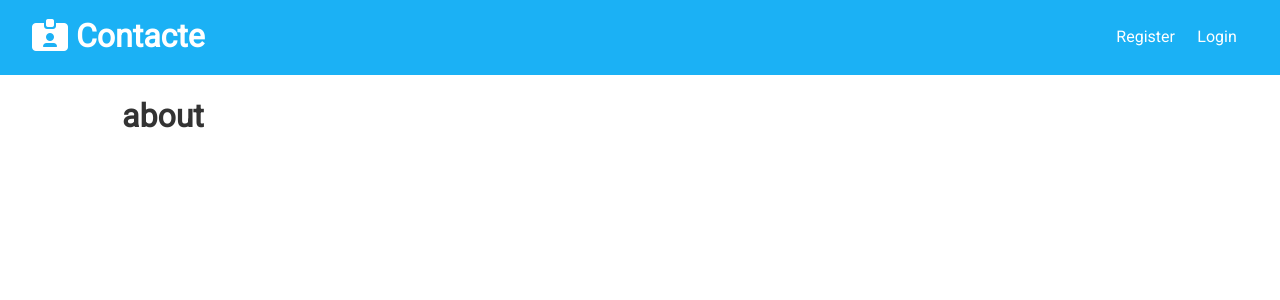
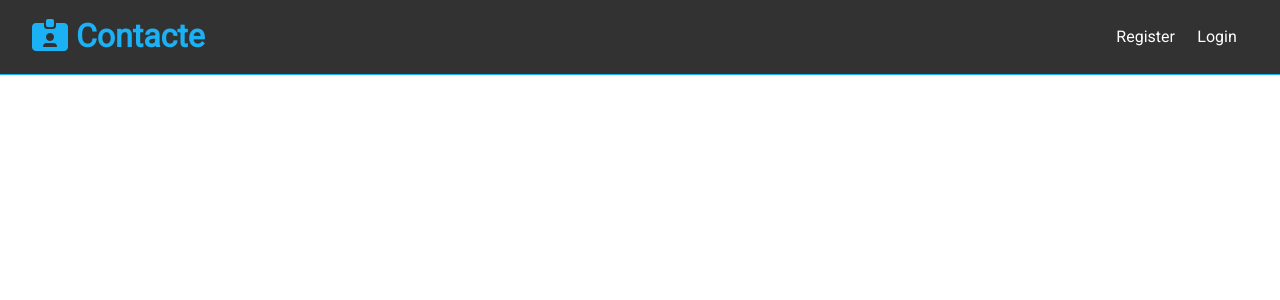
Before and after one commit to SelariuAlex/Contacte, a React (Create React App) app in the folder client/: page /about in a window 1280 px wide. Shown: the top 300 px of the page. Built offline with nearby package versions, Linux system fonts and the light colour scheme; the HTML template or start-up script is replaced by a standard one.

Commit message:
deploy to heroku

```diff
--- a/client/src/App.css
+++ b/client/src/App.css
@@ -255,6 +255,11 @@ img {
   color: #fff;
 }
 
+.bg-dark-black {
+  background: #1c1c1c;
+  color: #03a9f4;
+}
+
 .btn-danger,
 .bg-danger,
 .badge-danger,
--- a/client/src/App.js
+++ b/client/src/App.js
@@ -2,7 +2,6 @@ import React from 'react';
 import Navbar from './components/layout/Navbar';
 import { BrowserRouter as Router, Route, Switch } from 'react-router-dom';
 import Home from './components/pages/Home';
-import About from './components/pages/About';
 import ContactState from './context/contact/Contact.state';
 import AuthState from './context/auth/Auth.state';
 import AlertState from './context/alert/Alert.state';
@@ -30,7 +29,6 @@ function App() {
                 <Alerts />
                 <Switch>
                   <PrivateRoute exact path="/" component={Home} />
-                  <Route exact path="/about" component={About} />
                   <Route exact path="/register" component={Register} />
                   <Route exact path="/login" component={Login} />
                 </Switch>
--- a/client/src/components/layout/Navbar.js
+++ b/client/src/components/layout/Navbar.js
@@ -40,11 +40,13 @@ const Navbar = ({ title, icon }) => {
   );
 
   return (
-    <div className="navbar bg-primary">
-      <h1>
+    <div className="navbar bg-dark-black">
+      <h1 className="text-primary">
         <i className={icon} /> {title}
       </h1>
-      <ul>{isAuthenticated ? authLinks : guestLinks}</ul>
+      <ul className="text-primary">
+        {isAuthenticated ? authLinks : guestLinks}
+      </ul>
     </div>
   );
 };
--- a/client/src/components/pages/About.js
+++ /dev/null
@@ -1,11 +0,0 @@
-import React from 'react';
-
-const About = () => {
-  return (
-    <div>
-      <h1>about</h1>
-    </div>
-  );
-};
-
-export default About;
--- a/package.json
+++ b/package.json
@@ -8,7 +8,8 @@
     "server": "nodemon server.js",
     "client": "npm start --prefix client",
     "clientinstall": "npm install --prefix client",
-    "dev": "concurrently \"npm run server\" \"npm run client\""
+    "dev": "concurrently \"npm run server\" \"npm run client\"",
+    "heroku-postbuild": "NPM_CONFIG_PRODUCTION=false npm install --prefix client && npm run build --prefix client"
   },
   "keywords": [],
   "author": "Selariu Alexandru",
```
Also changed, not shown: 2 other files (tests, documents, lock files or other folders).
